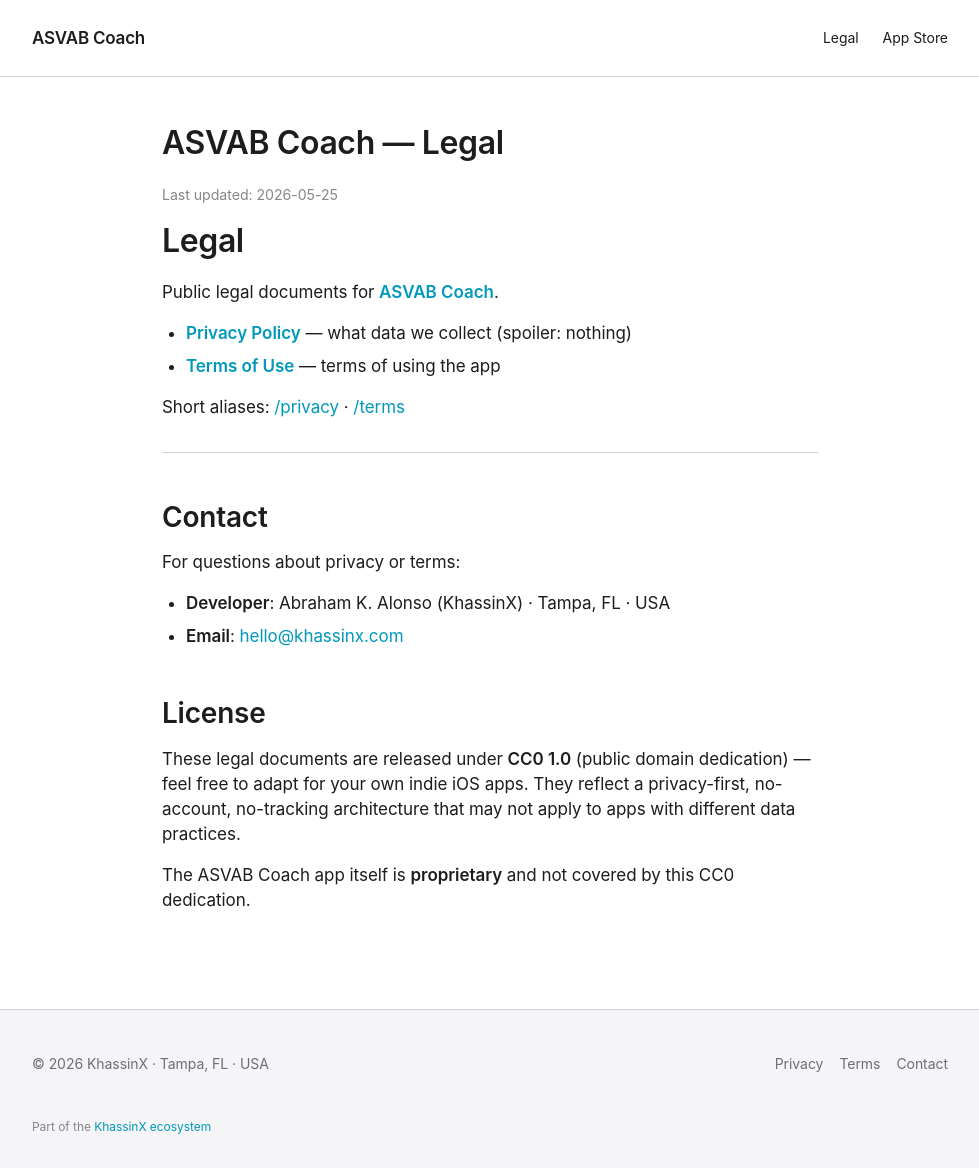
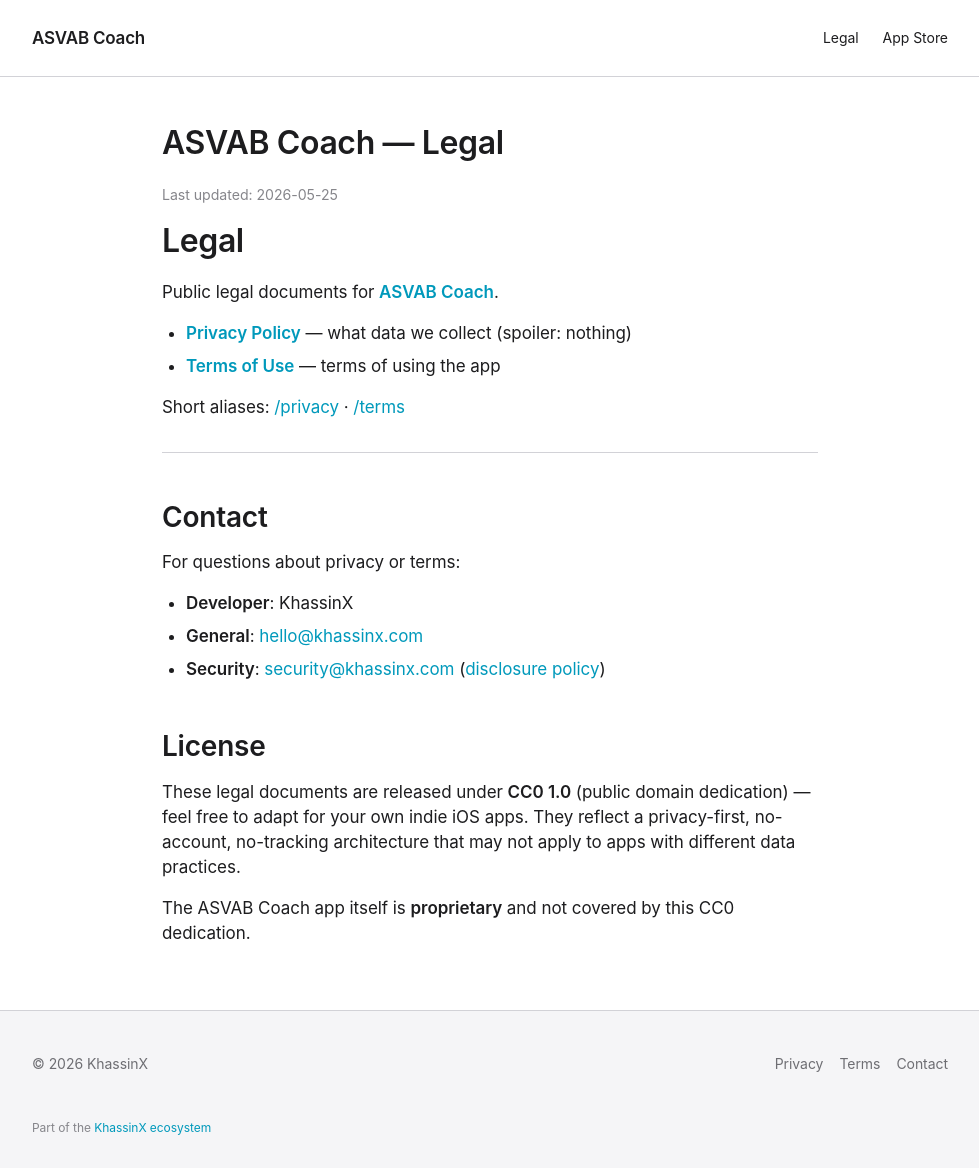
Before and after one commit to KhassinX/asvabcoach-web, a Jekyll site: the page built from legal/index.md, in a window 1280 px wide and 1168 px high. Shown: the whole window, without its empty margins (150-1129 px from the left). Built offline with Jekyll 4.4.1, drawn with Linux system fonts in a browser that asks for light colours.

Commit message:
P0 — OPSEC + disclosure surface (parity con khassinx-www umbrella) (#1)
Aplica el mismo patrón que el umbrella site (khassinx-www PRs #1-#3 mergeados
2026-05-25):

- _layouts/base.html: footer sin "Tampa, FL · USA"
- legal/index.md: contact section sin nombre completo del founder ni
  ubicación, agrega security@khassinx.com con link a policy
- .well-known/security.txt: pointer RFC 9116 a la policy del umbrella
- security/index.html: página específica para asvab.khassinx.com con scope
  acotado al app + sitio, links de vuelta al policy umbrella

Razón: política OPSEC del portafolio prohíbe exponer "solo dev" o ubicación
del founder. asvab.khassinx.com era el último vector expuesto.

Co-authored-by: khassinx <hello@khassinx.com>
Co-authored-by: Claude Opus 4.7 (1M context) <noreply@anthropic.com>

```diff
--- a/_layouts/base.html
+++ b/_layouts/base.html
@@ -56,7 +56,7 @@
 
   <footer class="site-footer">
     <div class="container">
-      <div>© {{ 'now' | date: '%Y' }} KhassinX · Tampa, FL · USA</div>
+      <div>© {{ 'now' | date: '%Y' }} KhassinX</div>
       <nav aria-label="Footer">
         {% for item in site.footer_nav %}
           <a href="{{ item.url | relative_url }}">{{ item.title }}</a>
--- a/legal/index.md
+++ b/legal/index.md
@@ -20,8 +20,9 @@ Short aliases: [/privacy](/privacy) · [/terms](/terms)
 
 For questions about privacy or terms:
 
-- **Developer**: Abraham K. Alonso (KhassinX) · Tampa, FL · USA
-- **Email**: [hello@khassinx.com](mailto:hello@khassinx.com)
+- **Developer**: KhassinX
+- **General**: [hello@khassinx.com](mailto:hello@khassinx.com)
+- **Security**: [security@khassinx.com](mailto:security@khassinx.com) ([disclosure policy](https://khassinx.com/security/))
 
 ## License
 
```
Also changed, not shown: security/index.html (added, +53 -0 lines), .well-known/security.txt (added).
